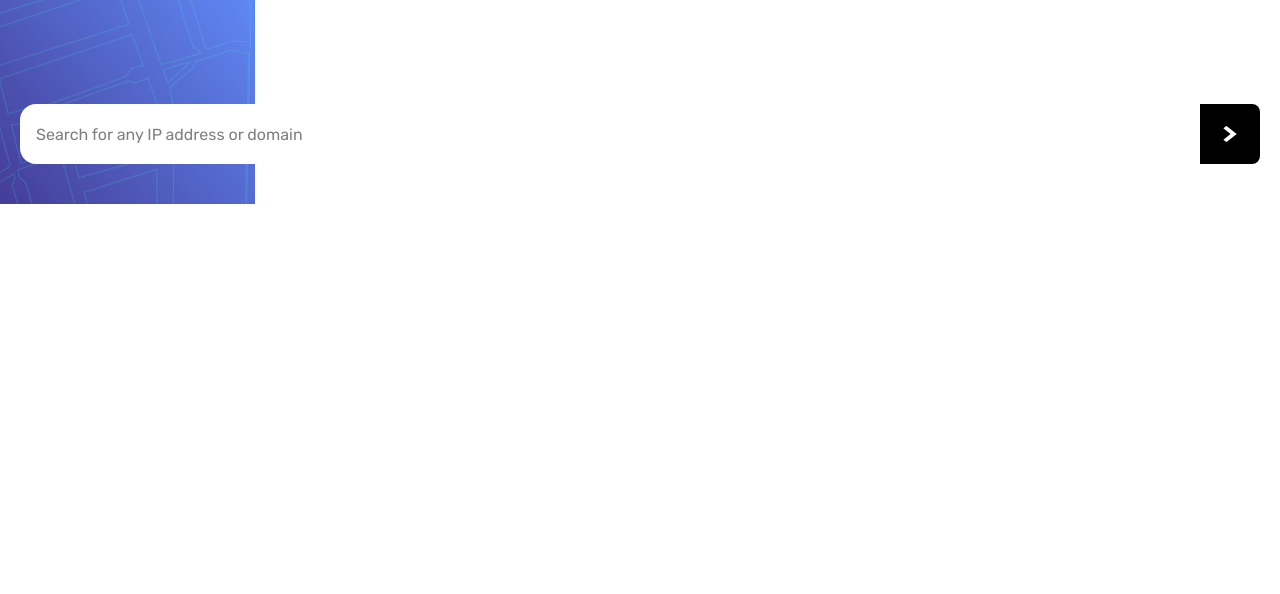
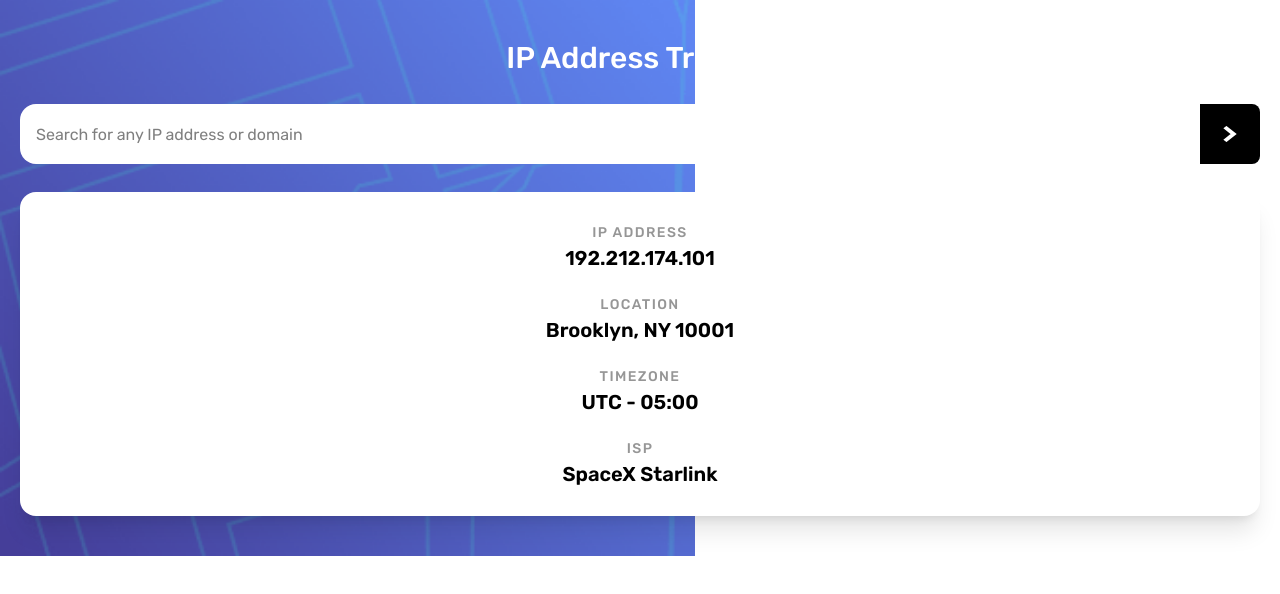
Before and after one commit to DiegoQR/ip-address-tracker, a React (Vite) app: page / in a window 1280 px wide. Shown: the top 594 px of the page. Built offline with nearby package versions, Linux system fonts and the light colour scheme.

Commit message:
Add InfoDisplay and InfoSection components to display IP information on MainPage

```diff
--- /dev/null
+++ b/src/components/InfoDisplay.tsx
@@ -0,0 +1,15 @@
+interface Props {
+    label: string;
+    children: string;
+}
+
+function InfoDisplay({label, children} : Props) {
+    return (<>
+        <div>
+            <span className="text-dark-gray text-sm font-medium tracking-widest">{label}</span>
+            <h2 className="font-semibold text-xl">{children}</h2>
+        </div>
+    </>);
+}
+
+export default InfoDisplay;
--- /dev/null
+++ b/src/components/InfoSection.tsx
@@ -0,0 +1,15 @@
+import { ipGeolocation } from "../models/ipLocation";
+import InfoDisplay from "./InfoDisplay";
+
+function InfoSection({ ipInfo }: { ipInfo: ipGeolocation }) {
+    return (<>
+        <section className="bg-white rounded-2xl text-black py-7 space-y-5 shadow-xl">
+            <InfoDisplay label="IP ADDRESS">{ipInfo.ipAddress}</InfoDisplay>
+            <InfoDisplay label="LOCATION">{ipInfo.location}</InfoDisplay>
+            <InfoDisplay label="TIMEZONE">{ipInfo.timezone}</InfoDisplay>
+            <InfoDisplay label="ISP">{ipInfo.isp}</InfoDisplay>
+        </section>
+    </>);
+}
+
+export default InfoSection;
--- a/src/pages/MainPage.tsx
+++ b/src/pages/MainPage.tsx
@@ -1,10 +1,20 @@
+import InfoSection from "../components/InfoSection";
 import SearchInput from "../components/SearchInput";
+import { ipGeolocation } from "../models/ipLocation";
 
 function MainPage() {
+    const infoIpAddress : ipGeolocation = {
+        ipAddress: "192.212.174.101",
+        location: "Brooklyn, NY 10001",
+        timezone: "UTC - 05:00",
+        isp: "SpaceX Starlink"
+    }
+
     return (<>
         <main className='mx-5 text-center my-10 space-y-7'>
             <h1>IP Address Tracker</h1>
             <SearchInput name="ip-search" placeholder="Search for any IP address or domain"/>
+            <InfoSection ipInfo={infoIpAddress} />
         </main>
     </>);
 }
```
